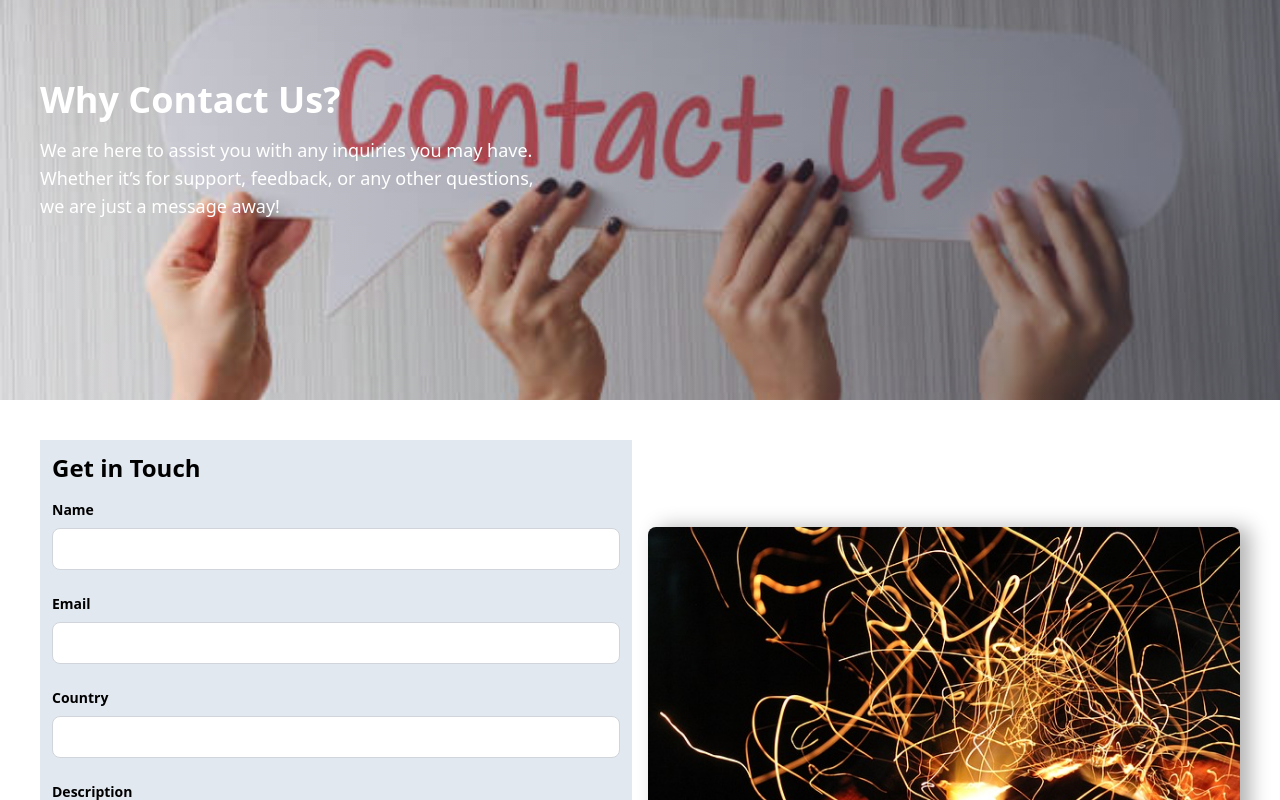
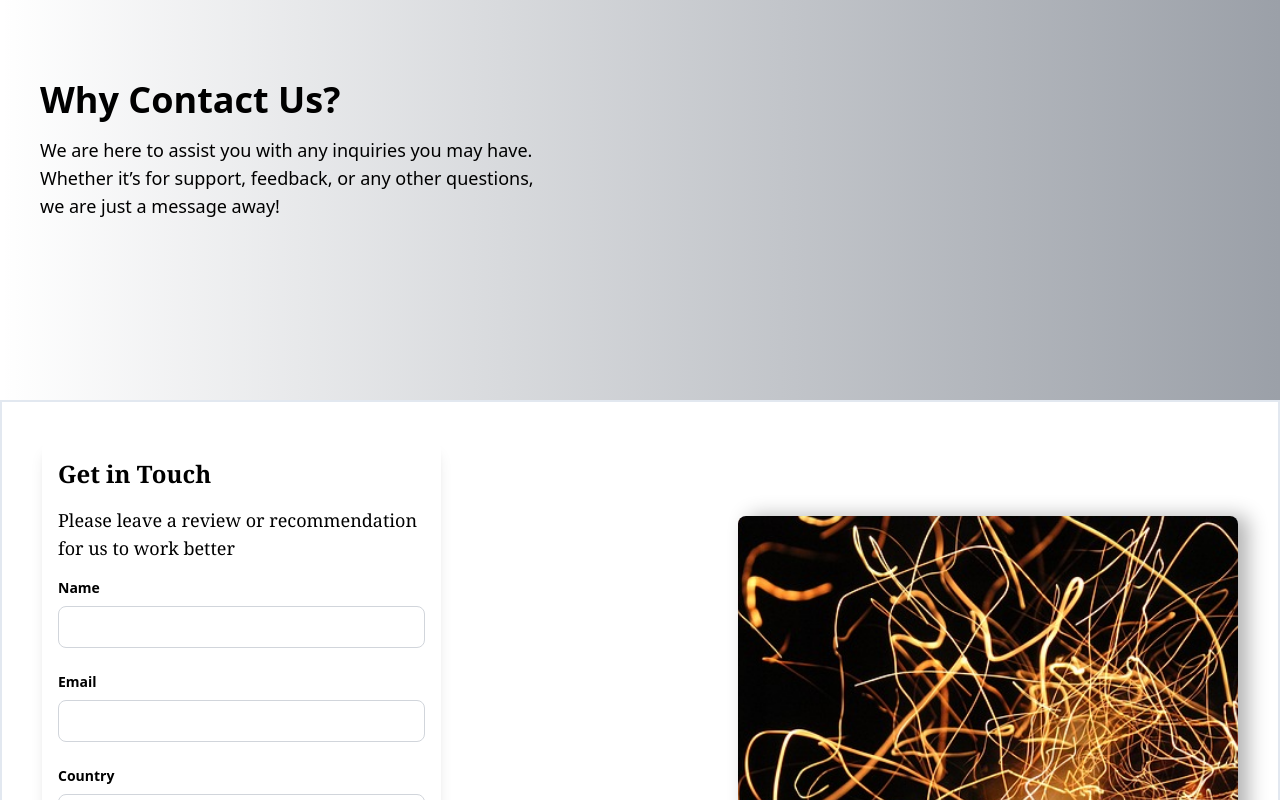
Before and after one commit to zargham101/wildfire, a React (Create React App) app in the folder frontend/: page /contactus in a window 1280 px wide. Shown: the part 180-980 px from the top of the page. Built offline with nearby package versions, Linux system fonts and the light colour scheme.

Commit message:
updated contact us page

```diff
--- a/frontend/src/components/ContactUs.jsx
+++ b/frontend/src/components/ContactUs.jsx
@@ -40,15 +40,12 @@ const ContactUs = () => {
 
   return (
     <div className="relative mt-20">
-      <div
-        className="relative w-full h-[500px] bg-cover bg-center"
-        style={{ backgroundImage: "url(/images/contactUs.jpg)" }}
-      >
+      <div className="relative w-full h-[500px] bg-cover bg-center">
         <div className="absolute inset-0 bg-gradient-to-r from-transparent to-gray-700 opacity-50"></div>
         <div className="relative z-10 flex items-center justify-start h-full pl-10 text-white">
           <div className="max-w-lg">
-            <h1 className="text-4xl font-bold">Why Contact Us?</h1>
-            <p className="mt-4 text-lg">
+            <h1 className="text-4xl font-bold text-black">Why Contact Us?</h1>
+            <p className="mt-4 text-lg text-black">
               We are here to assist you with any inquiries you may have. Whether
               it’s for support, feedback, or any other questions, we are just a
               message away!
@@ -67,9 +64,10 @@ const ContactUs = () => {
         </div>
       )}
 
-      <div className="flex items-center justify-between px-10 py-10">
-        <div className="w-1/2 bg-slate-200 p-3">
-          <h2 className="text-2xl font-bold mb-4">Get in Touch</h2>
+      <div className="flex items-center justify-between px-10 py-10 border-2 border-slate-200">
+        <div className="w-1/3 bg-white p-4 rounded-lg shadow-lg">
+          <h2 className="text-2xl font-bold mb-4 font-serif">Get in Touch</h2>
+          <p className="text-lg  mb-4 font-serif">Please leave a review or recommendation for us to work better</p>
           <form onSubmit={handleSubmit} className="space-y-6">
             <div className="flex flex-col">
               <label htmlFor="name" className="text-sm font-semibold">
@@ -132,12 +130,12 @@ const ContactUs = () => {
           </form>
         </div>
 
-        <div className="w-1/2 relative ml-4 group">
+        <div className="w-[500px] relative group">
           {/* Image */}
           <img
             src="/images/contact-side-image.jpg"
             alt="Contact Us"
-            className="w-full h-full object-cover rounded-lg shadow-xl group-hover:blur-sm transition-all"
+            className="w-full h-[500px] object-cover rounded-lg shadow-xl group-hover:blur-sm transition-all"
             style={{ boxShadow: "10px 0px 20px rgba(0, 0, 0, 0.3)" }}
           />
           <div className="absolute inset-0 bg-black bg-opacity-50 text-white flex justify-center items-center opacity-0 group-hover:opacity-100 transition-all p-4">
```
